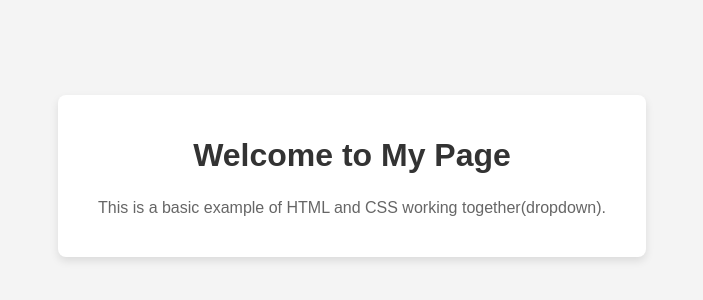
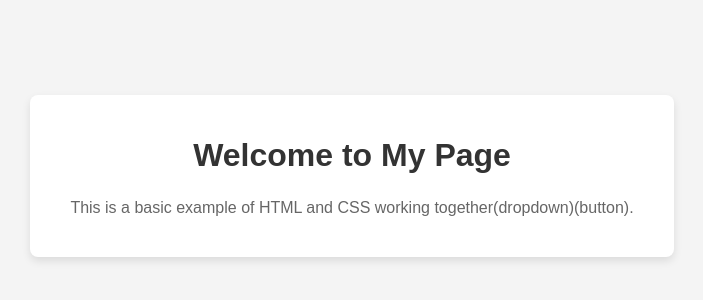
Before and after one commit to pavankumarsm/MountBlue_Work, a plain HTML site: page index.html in a window 1280 px wide. Shown: the part 224-524 px from the top of the page, without its empty margins (288-991 px from the left). Drawn offline with Linux system fonts and the light colour scheme.

Commit message:
dropdown&button

```diff
--- a/index.html
+++ b/index.html
@@ -10,7 +10,7 @@
 <body>
     <div class="container">
         <h1>Welcome to My Page</h1>
-        <p>This is a basic example of HTML and CSS working together(dropdown).</p>
+        <p>This is a basic example of HTML and CSS working together(dropdown)(button).</p>
 
     </div>
 </body>
```
